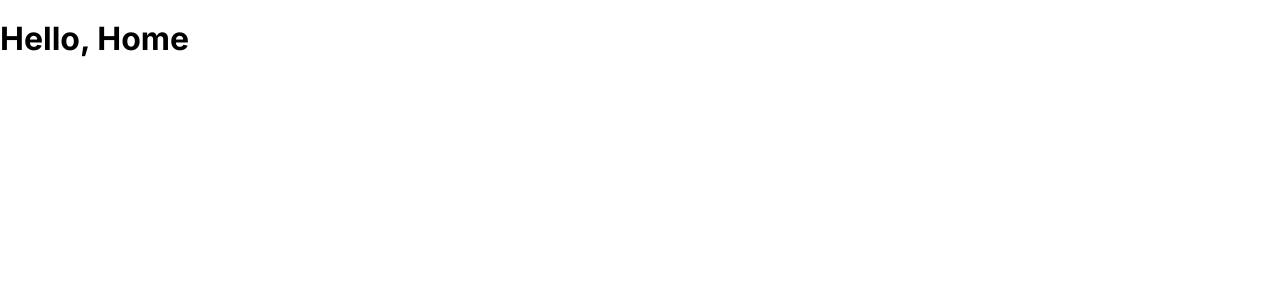
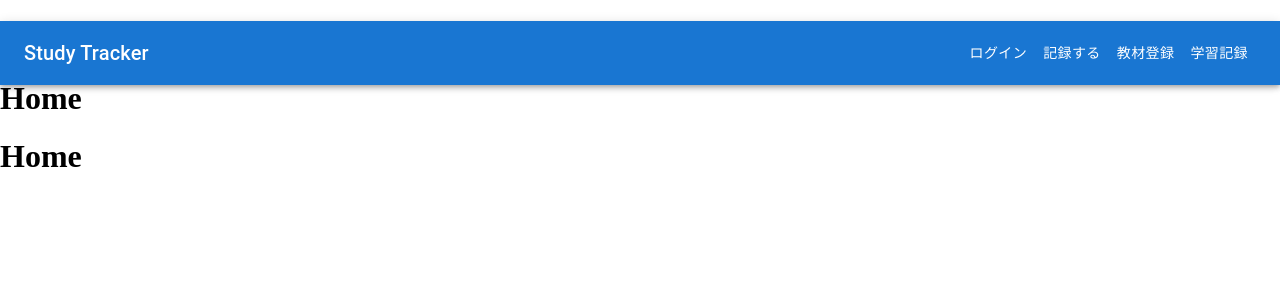
Before and after one commit to Shunnie816/study-tracker-next, a Next.js app: page / in a window 1280 px wide. Shown: the top 300 px of the page. Built offline with nearby package versions, Linux system fonts and the light colour scheme.

Commit message:
Header・Layoutコンポーネント作成、LayoutでHomeをネスト

```diff
--- a/package.json
+++ b/package.json
@@ -11,6 +11,10 @@
     "build-storybook": "storybook build"
   },
   "dependencies": {
+    "@emotion/react": "^11.11.1",
+    "@emotion/styled": "^11.11.0",
+    "@mui/icons-material": "^5.14.19",
+    "@mui/material": "^5.14.20",
     "next": "14.0.3",
     "node-sass": "^9.0.0",
     "normalize.css": "^8.0.1",
--- a/src/app/layout.tsx
+++ b/src/app/layout.tsx
@@ -1,8 +1,6 @@
 import type { Metadata } from "next";
-import { Inter } from "next/font/google";
 import "../assets/styles/reset.scss";
-
-const inter = Inter({ subsets: ["latin"] });
+import { Layout } from "@/components/parts/Layout";
 
 export const metadata: Metadata = {
   title: "Study Tracker Next",
@@ -16,7 +14,7 @@ export default function RootLayout({
 }) {
   return (
     <html lang="en">
-      <body className={inter.className}>{children}</body>
+      <Layout>{children}</Layout>
     </html>
   );
 }
--- a/src/app/page.tsx
+++ b/src/app/page.tsx
@@ -1,3 +1,5 @@
-export default function Home() {
-  return <h1>Hello, Home</h1>;
+import { Home } from "../components/pages/Home";
+
+export default function HomePage() {
+  return <Home />;
 }
--- /dev/null
+++ b/src/components/pages/Home/index.tsx
@@ -0,0 +1,17 @@
+import React, { FC } from "react";
+
+export const Home: FC = () => {
+  return (
+    <>
+      <h1>
+        Home <br />
+      </h1>
+      <h1>
+        Home <br />
+      </h1>
+      <h1>
+        Home <br />
+      </h1>
+    </>
+  );
+};
--- /dev/null
+++ b/src/components/parts/Header/index.module.scss
@@ -0,0 +1,6 @@
+/** Header */
+/** 現在未使用*/
+.headerMenu {
+  display: flex;
+  justify-content: flex-end;
+}
--- /dev/null
+++ b/src/components/parts/Header/index.tsx
@@ -0,0 +1,43 @@
+import React, { FC } from "react";
+import AppBar from "@mui/material/AppBar";
+import Box from "@mui/material/Box";
+import Toolbar from "@mui/material/Toolbar";
+import Typography from "@mui/material/Typography";
+import Button from "@mui/material/Button";
+// import  styles  from "./index.module.scss";
+
+type Props = {};
+
+export const Header: FC<Props> = () => {
+  return (
+    <Box sx={{ flexGrow: 1, width: "100%", position: "fixed" }}>
+      <AppBar position="static">
+        <Toolbar sx={{ display: "flex", justifyContent: "space-between" }}>
+          <Typography
+            color="inherit"
+            variant="h6"
+            component="a"
+            href="/"
+            sx={{
+              textDecoration: "none",
+            }}
+          >
+            Study Tracker
+          </Typography>
+          <div>
+            <Button color="inherit">ログイン</Button>
+            <Button color="inherit" href="/">
+              記録する
+            </Button>
+            <Button color="inherit" href="/register">
+              教材登録
+            </Button>
+            <Button color="inherit" href="/posts">
+              学習記録
+            </Button>
+          </div>
+        </Toolbar>
+      </AppBar>
+    </Box>
+  );
+};
--- /dev/null
+++ b/src/components/parts/Layout/index.module.scss
@@ -0,0 +1,6 @@
+.container {
+  /**
+    normalizeをうまくあてる
+    headerの下にコンテンツが入るように調整する
+    */
+}
--- /dev/null
+++ b/src/components/parts/Layout/index.tsx
@@ -0,0 +1,16 @@
+import React, { FC } from "react";
+import { Header } from "../Header";
+import styles from "./index.module.scss";
+
+type Props = {
+  children: React.ReactNode;
+};
+
+export const Layout: FC<Props> = ({ children }) => {
+  return (
+    <>
+      <Header />
+      <div className={styles.container}>{children}</div>
+    </>
+  );
+};
```
Also changed, not shown: 1 other file (tests, documents, lock files or other folders).
